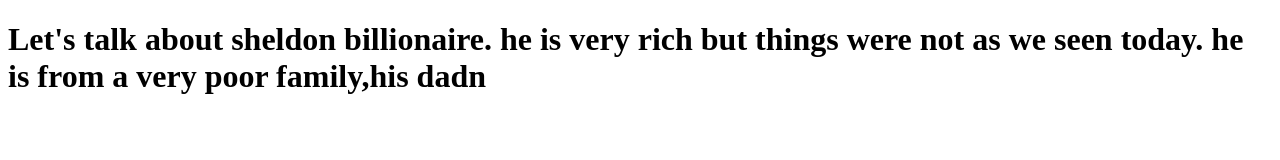
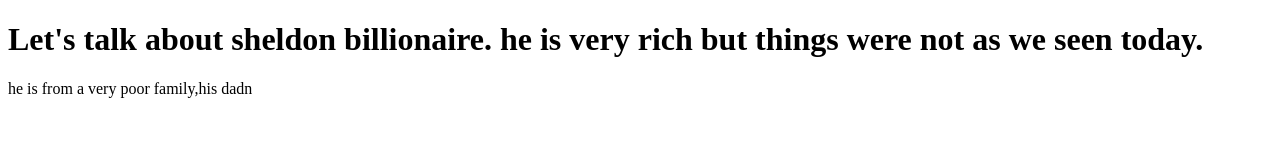
Before and after one commit to dejo55/bigbang, a plain HTML site: page index.html in a window 1280 px wide. Drawn offline with Linux system fonts and the light colour scheme.

Commit message:
Update index.html

```diff
--- a/index.html
+++ b/index.html
@@ -7,7 +7,7 @@
     <title>hello world</title>
 </head>
 <body>
-    <h1>Let's talk about sheldon billionaire. he is very rich but things were not as we seen today. he is from a very poor family,his dadn </h1>
+    <h1>Let's talk about sheldon billionaire. he is very rich but things were not as we seen today.</h1> <p>he is from a very poor family,his dadn </p>
 
     <p></p>
 </body>
```
